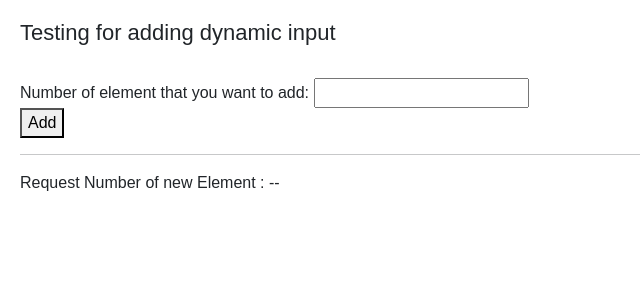
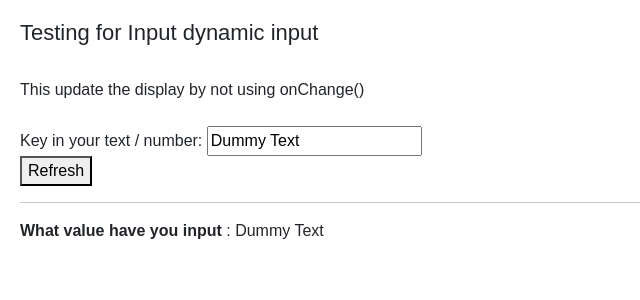
Before and after one commit to khoemf/lab, a React (Create React App) app: page /TestForm20240515 in a window 1280 px wide. Shown: the top 300 px of the page, without its empty margins (0-640 px from the left). Built offline with nearby package versions, Linux system fonts and the light colour scheme.

Commit message:
update wording

```diff
--- a/src/Components/TestForm20240515.js
+++ b/src/Components/TestForm20240515.js
@@ -5,7 +5,7 @@ import { useState, useRef } from "react";
 export default function TestForm20240515() {
   const txtNoOfInputRef = useRef(null);
 
-  const [noOfInput, setNoOfInput] = useState("--");
+  const [noOfInput, setNoOfInput] = useState("Dummy Text");
 
   const handleAddInput = () =>{
     setNoOfInput(txtNoOfInputRef.current.value);
@@ -13,14 +13,16 @@ export default function TestForm20240515() {
 
   return (
     <>
-      <h1>Testing for adding dynamic input</h1>
+      <h1>Testing for Input dynamic input</h1>
+      <br/>
+      This update the display by not using onChange()<br/>
       <br />
-      Number of element that you want to add:{" "}
-      <input type="text" name="txtNoOfInput" ref={txtNoOfInputRef} />
+      Key in your text / number:{" "}
+      <input type="text" name="txtNoOfInput" defaultValue={noOfInput} ref={txtNoOfInputRef} />
       <br />
-      <button name="Add" onClick={handleAddInput}>Add</button>
+      <button name="Add" onClick={handleAddInput}>Refresh</button>
       <hr />
-      Request Number of new Element : {noOfInput}
+      <b>What value have you input</b> : {noOfInput}
     </>
   );
 }
```
